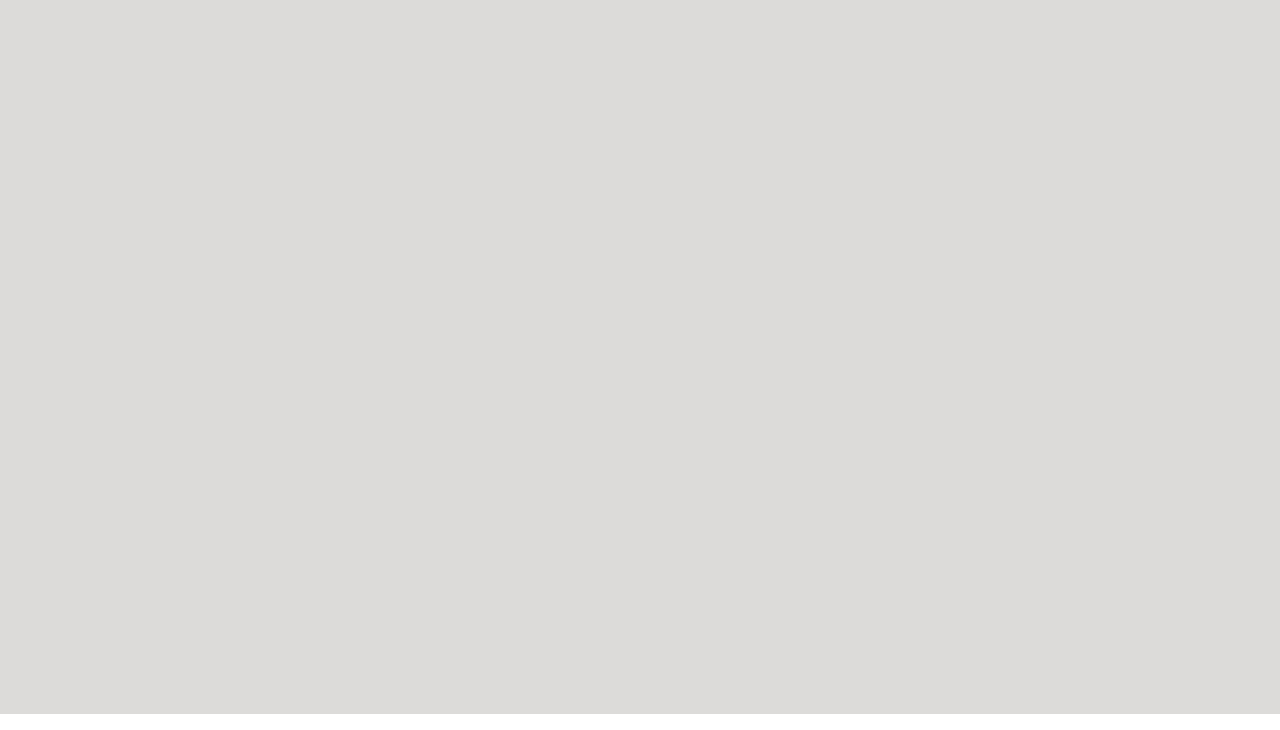
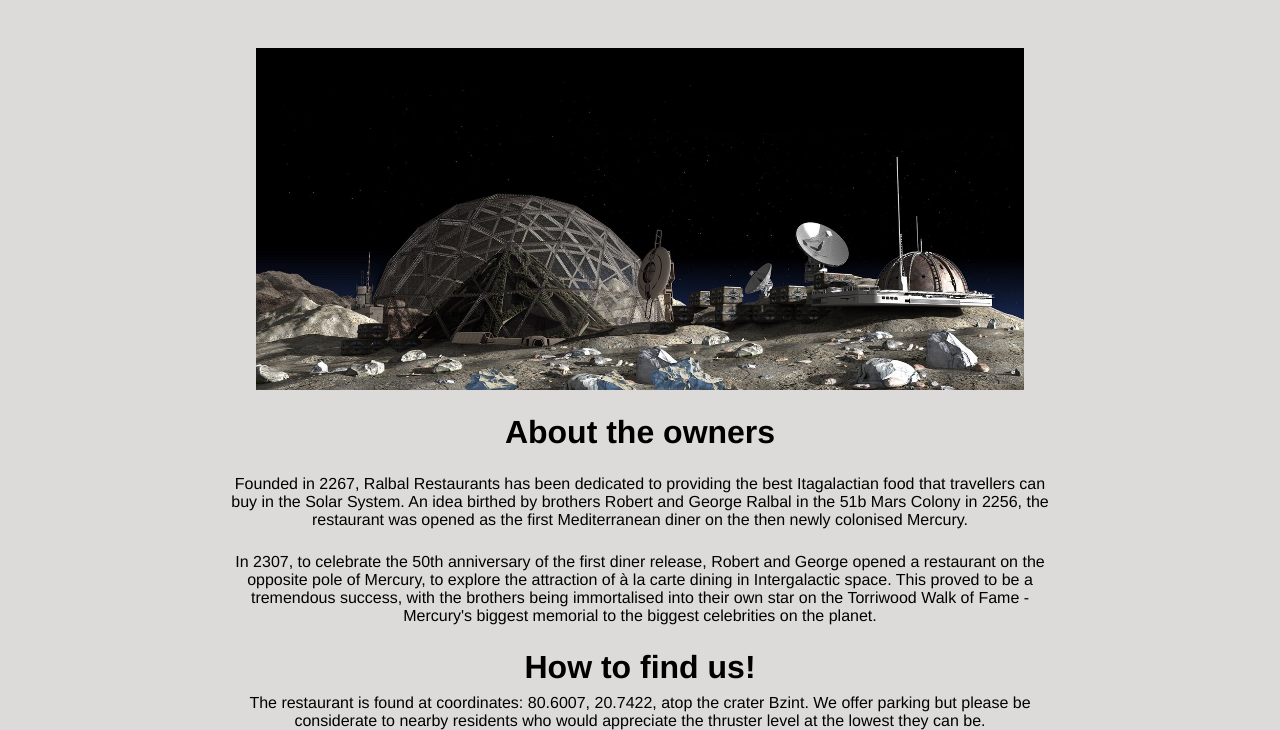
Before and after one commit to mrbenrice/restaurant-page, a website built with webpack: page dist/index.html in a window 1280 px wide. Both pictures are taken after a click on the button "About". Shown: the part 86-816 px from the top of the page. Built offline with nearby package versions, Linux system fonts and the light colour scheme.

Commit message:
Added info to the About tab
- Added a photo
- Added some history to the fake restaurant
- Added a fake Mercurial location

```diff
--- a/src/about.js
+++ b/src/about.js
@@ -6,4 +6,43 @@ import { tabBackground } from "./backg";
 infoBtn.addEventListener('click', () => {
     tabBackground.innerHTML = ""
     tabBackground.style.backgroundColor = "#dcdbd9"
+    LoadAboutTab();
 })
+
+
+function LoadAboutTab() {
+const restPhoto = document.createElement('img')
+restPhoto.src = "../font_images/restaurant photo.jpeg"
+restPhoto.style.width = "60vw"
+tabBackground.appendChild(restPhoto)
+
+const history = document.createElement('h1')
+history.innerHTML = "About the owners"
+history.style.marginTop = "3vh"
+tabBackground.appendChild(history)
+
+
+const foodLoca = document.createElement('p');
+foodLoca.style.margin = '3vh'
+foodLoca.style.width = "65vw"
+foodLoca.innerHTML =
+"Founded in 2267, Ralbal Restaurants has been dedicated to providing the best Itagalactian food that travellers can buy in the Solar System. An idea birthed by brothers Robert and George Ralbal in the 51b Mars Colony in 2256, the restaurant was opened as the first Mediterranean diner on the then newly colonised Mercury."
+tabBackground.appendChild(foodLoca)
+
+const foodLoca2 = document.createElement('p')
+foodLoca2.style.width = "65vw"
+foodLoca2.style.marginBottom = "3vh"
+foodLoca2.innerHTML =
+"In 2307, to celebrate the 50th anniversary of the first diner release, Robert and George opened a restaurant on the opposite pole of Mercury, to explore the attraction of à la carte dining in Intergalactic space. This proved to be a tremendous success, with the brothers being immortalised into their own star on the Torriwood Walk of Fame - Mercury's biggest memorial to the biggest celebrities on the planet."
+tabBackground.appendChild(foodLoca2)
+
+const findUs = document.createElement('h1')
+findUs.style.marginBottom = "1vh"
+findUs.innerHTML = "How to find us!"
+tabBackground.appendChild(findUs)
+
+const location = document.createElement('p')
+location.style.width = "65vw"
+location.innerHTML = "The restaurant is found at coordinates: 80.6007, 20.7422, atop the crater Bzint. We offer parking but please be considerate to nearby residents who would appreciate the thruster level at the lowest they can be."
+tabBackground.appendChild(location)
+}
```
Also changed, not shown: dist/bundle.js, dist/index.html, font_images/restaurant photo.jpeg (added).
